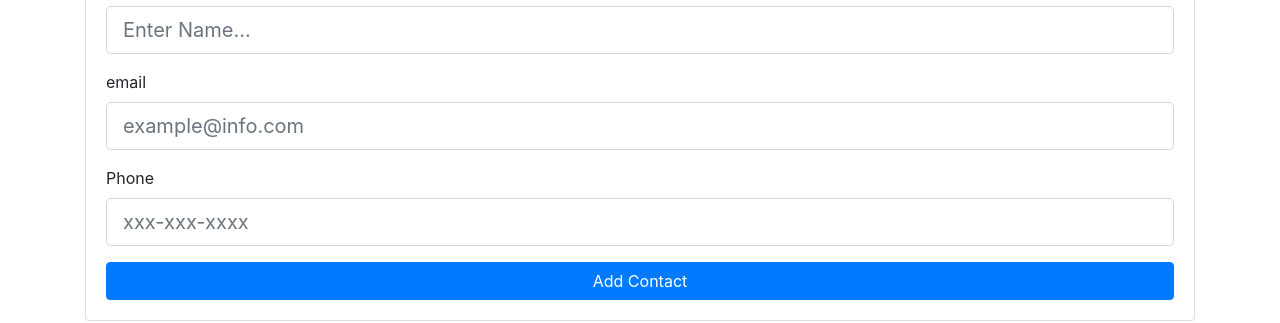
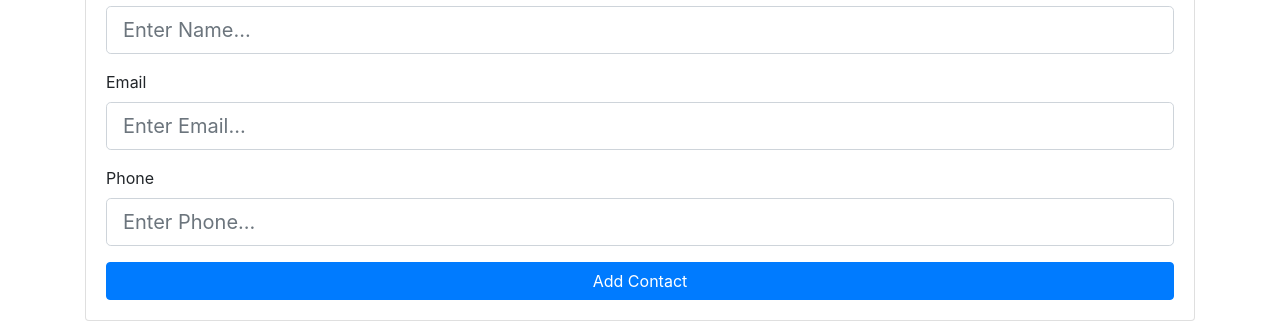
Before and after one commit to KalsonSaint/iReact, a React (Create React App) app: page / in a window 1280 px wide. Shown: the part 152-475 px from the top of the page. Built offline with nearby package versions, Linux system fonts and the light colour scheme.

Commit message:
Fixes Made

```diff
--- a/src/components/contacts/AddContacts.js
+++ b/src/components/contacts/AddContacts.js
@@ -1,5 +1,6 @@
 import React, { Component } from "react";
 import { Consumer } from "../../Context";
+import TextInputGroup from "../layout/TextInputGroup";
 import { v4 as uuid } from "uuid";
 
 class AddContacts extends Component {
@@ -44,39 +45,27 @@
               <div className="card-header">Add Contact</div>
               <div className="card-body">
                 <form onSubmit={this.onSubmit.bind(this, dispatch)}>
-                  <div className="form-group">
-                    <label htmlFor="name">Name</label>
-                    <input
-                      type="text"
+                  <TextInputGroup
+                    label="Name"
                     name="name"
-                      className="form-control form-control-lg"
                     placeholder="Enter Name..."
                     value={name}
                     onChange={this.handleChange}
                   />
-                  </div>
-                  <div className="form-group">
-                    <label htmlFor="email">email</label>
-                    <input
-                      type="email"
+                  <TextInputGroup
+                    label="Email"
                     name="email"
-                      className="form-control form-control-lg"
-                      placeholder="example@info.com"
+                    placeholder="Enter Email..."
                     value={email}
                     onChange={this.handleChange}
                   />
-                  </div>
-                  <div className="form-group">
-                    <label htmlFor="phone">Phone</label>
-                    <input
-                      type="tel"
+                  <TextInputGroup
+                    label="Phone"
                     name="phone"
-                      className="form-control form-control-lg"
-                      placeholder="xxx-xxx-xxxx"
+                    placeholder="Enter Phone..."
                     value={phone}
                     onChange={this.handleChange}
                   />
-                  </div>
                   <input
                     type="submit"
                     value="Add Contact"
--- /dev/null
+++ b/src/components/layout/TextInputGroup.js
@@ -0,0 +1,40 @@
+import React from "react";
+import PropTypes from "prop-types";
+
+const TextInputGroup = ({
+  label,
+  name,
+  value,
+  placeholder,
+  type,
+  onChange,
+}) => {
+  return (
+    <div className="form-group">
+      <label htmlFor={name}>{label}</label>
+      <input
+        type={type}
+        name={name}
+        className="form-control form-control-lg"
+        placeholder={placeholder}
+        value={value}
+        onChange={onChange}
+      />
+    </div>
+  );
+};
+
+TextInputGroup.propTypes = {
+  type: PropTypes.string.isRequired,
+  name: PropTypes.string.isRequired,
+  value: PropTypes.string.isRequired,
+  placeholder: PropTypes.string.isRequired,
+  onChange: PropTypes.func.isRequired,
+  label: PropTypes.string.isRequired,
+};
+
+TextInputGroup.defaultProps = {
+  type: "text",
+};
+
+export default TextInputGroup;
```
Lines whose indentation alone changed are shown as unchanged.
